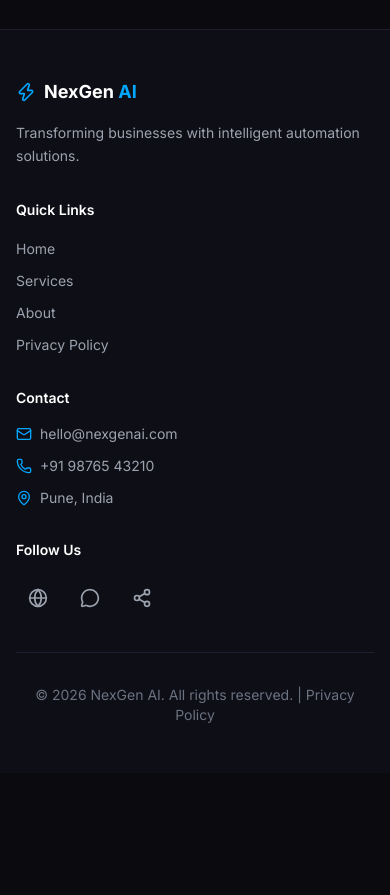
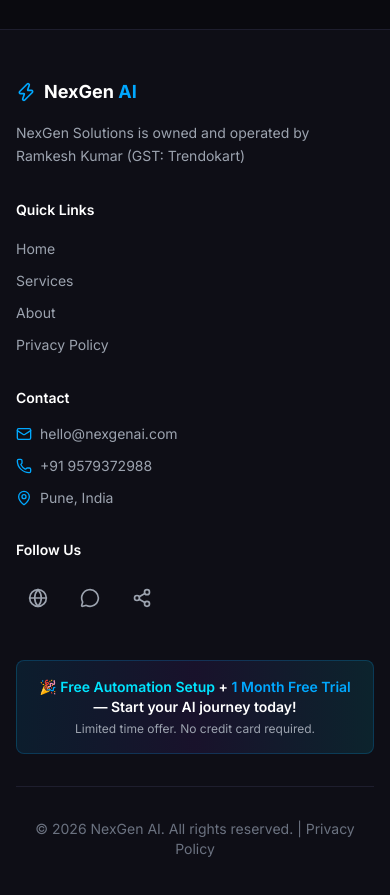
Before and after one commit to ramkeshkumarpc-eng/nexgen-ai-website, a React (Vite) app: page /#/service/ai-chatbots in a window 390 px wide. Shown: the part 4320-5215 px from the top of the page. Before the commit the page ends 5093 px from the top, so only its background shows below. Built offline with nearby package versions, Linux system fonts and the light colour scheme.

Commit message:
fix: update footer - owner info, phone number, add offer banner

```diff
--- a/src/components/Footer.jsx
+++ b/src/components/Footer.jsx
@@ -16,7 +16,8 @@ function Footer() {
               </span>
             </Link>
             <p className="text-sm text-gray-400 leading-relaxed">
-              Transforming businesses with intelligent automation solutions.
+              NexGen Solutions is owned and operated by <br />
+              Ramkesh Kumar (GST: Trendokart)
             </p>
           </div>
 
@@ -52,7 +53,7 @@ function Footer() {
               </li>
               <li className="flex items-center gap-2 text-sm text-gray-400">
                 <Phone className="w-4 h-4 text-neon-blue" />
-                +91 98765 43210
+                +91 9579372988
               </li>
               <li className="flex items-center gap-2 text-sm text-gray-400">
                 <MapPin className="w-4 h-4 text-neon-blue" />
@@ -78,6 +79,17 @@ function Footer() {
           </div>
         </div>
 
+        {/* Offer Banner */}
+        <div className="mt-10 p-4 rounded-lg bg-gradient-to-r from-neon-blue/10 via-neon-purple/10 to-neon-cyan/10 border border-neon-blue/20 text-center">
+          <p className="text-sm md:text-base font-semibold text-white">
+            🎉 <span className="text-neon-cyan">Free Automation Setup</span> +{' '}
+            <span className="text-neon-blue">1 Month Free Trial</span> — Start your AI journey today!
+          </p>
+          <p className="text-xs text-gray-400 mt-1">
+            Limited time offer. No credit card required.
+          </p>
+        </div>
+
         <div className="border-t border-dark-border mt-8 pt-8 text-center">
           <p className="text-sm text-gray-500">
             &copy; {new Date().getFullYear()} NexGen AI. All rights reserved. |{' '}
```
